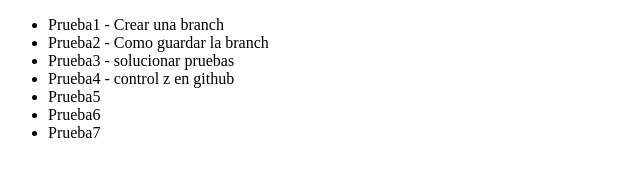
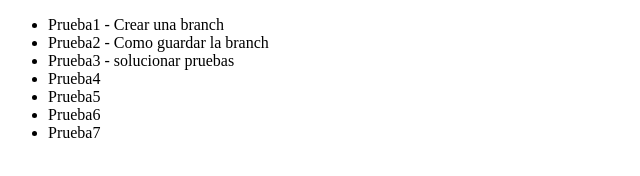
Before and after one commit to LeoGNavaC/ejemplodegit, a plain HTML site: page index.html in a window 1280 px wide. Shown: the whole page, without its empty margins (0-640 px from the left). Drawn offline with Linux system fonts and the light colour scheme.

Commit message:
Revert "Prueba de control z en github"
This reverts commit 5e271c00ec504784f1778e6930fa74bfa1293d02.

```diff
--- a/index.html
+++ b/index.html
@@ -11,7 +11,7 @@
             <li>Prueba1 - Crear una branch</li>
             <li>Prueba2 - Como guardar la branch</li>
             <li>Prueba3 - solucionar pruebas</li>
-            <li>Prueba4 - control z en github</li>
+            <li>Prueba4</li>
             <li>Prueba5</li>
             <li>Prueba6</li>
             <li>Prueba7</li>
```
